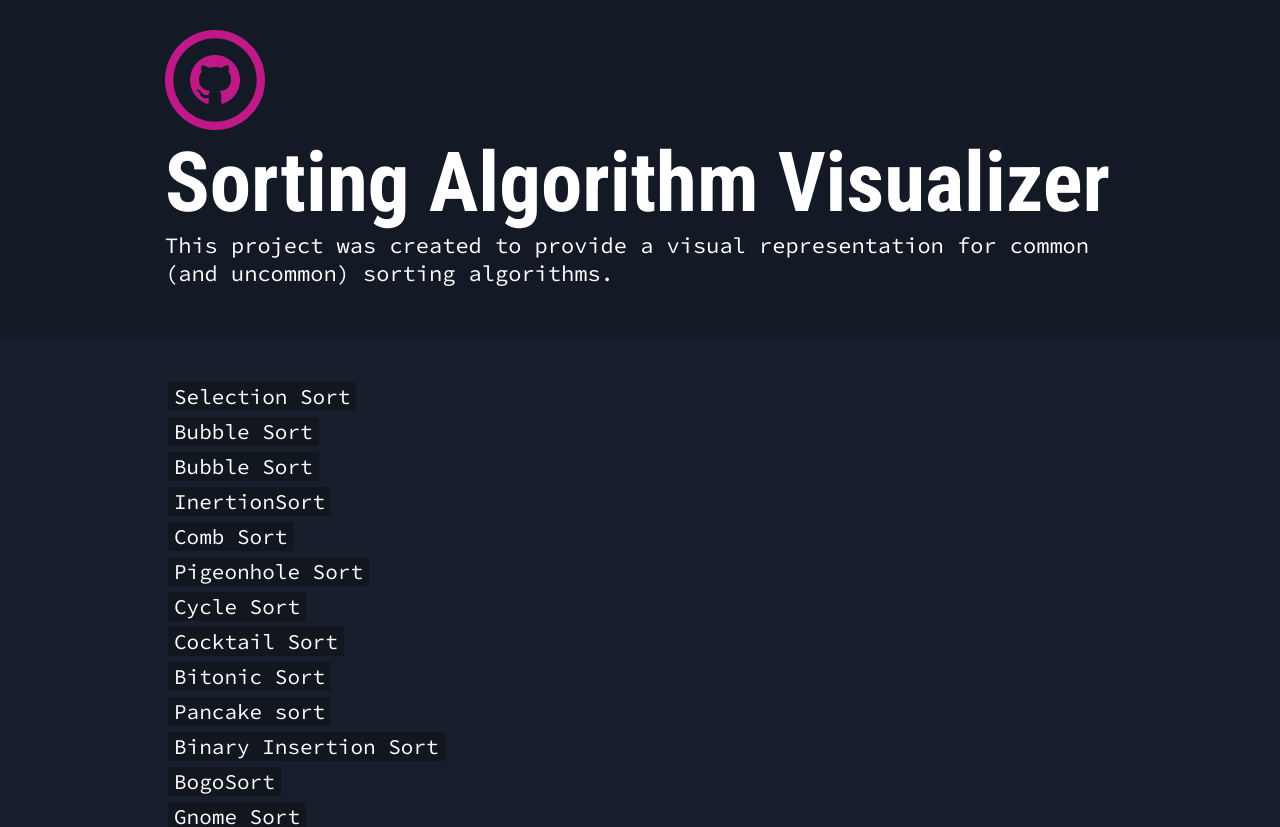
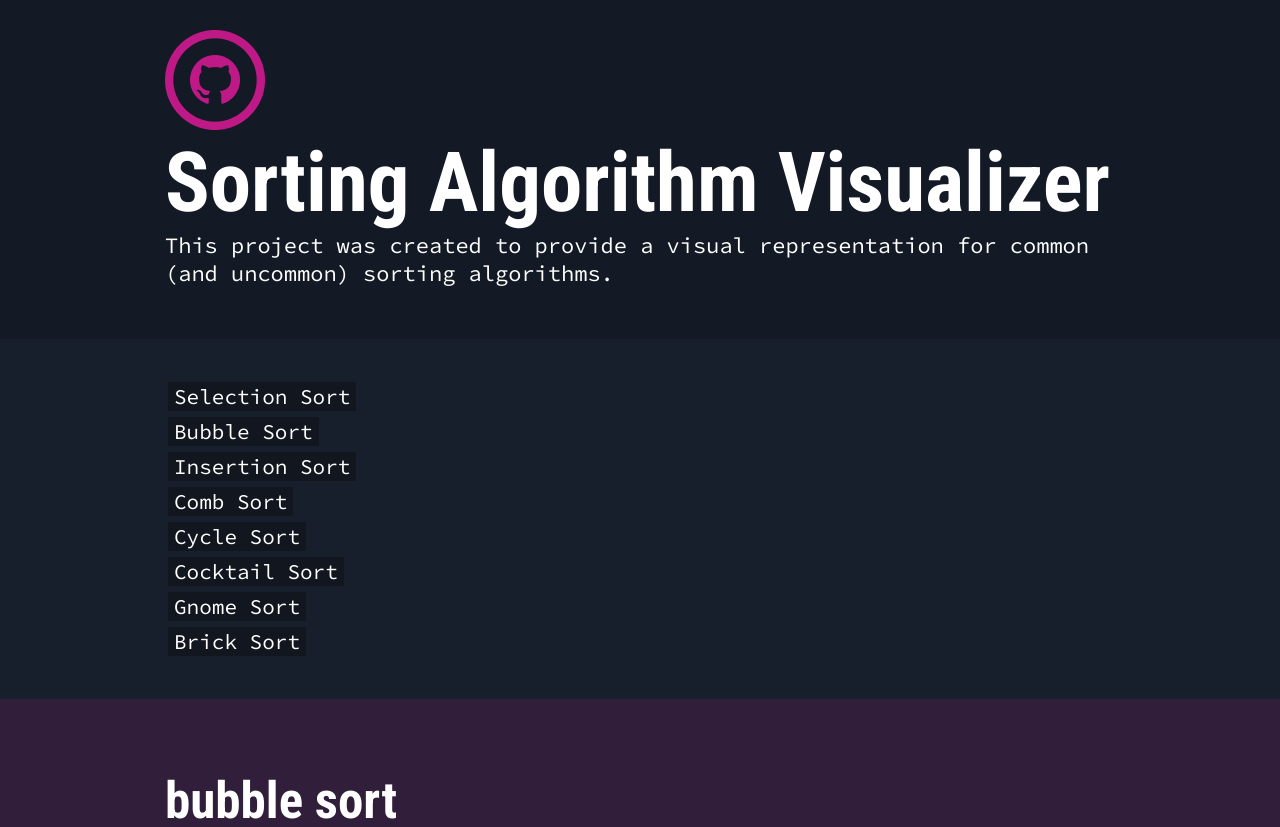
Before and after one commit to MichaelGombos/sorting-algorithm-visualizer, a React (Create React App) app: page / in a window 1280 px wide. Shown: the top 827 px of the page. Built offline with nearby package versions, Linux system fonts and the light colour scheme.

Commit message:
added support for Insertion,comb,Cycle,Cocktail,Gnome, and brick sorts

```diff
--- a/src/App.js
+++ b/src/App.js
@@ -41,24 +41,30 @@ const PrimaryNavigation = ({props}) => {
 
   }
 
-
+  /*TODO
+  recursive bubble
+  comb
+  Pigeonhole
+  Cycle
+  Cocktail
+  bitonic
+  pancake
+  Binary Insertion
+  Bogo
+  Gnome
+  Stooge
+  Brick
+  */
   return(
     <nav id="primary-nav"className="container">
           <ul>
               <li><button onClick={handleAlgoChange(algo.selectionSort)}>Selection Sort</button></li>
               <li><button onClick={handleAlgoChange(algo.bubbleSort)}>  Bubble Sort</button></li>
-              <li><button onClick={handleAlgoChange(algo.recursiveBubbleSort)}>  Bubble Sort</button></li>
-              <li><button onClick={handleAlgoChange(algo.insertionSort)}> InertionSort</button></li>
+              <li><button onClick={handleAlgoChange(algo.insertionSort)}> Insertion Sort</button></li>
               <li><button onClick={handleAlgoChange(algo.combSort)}>Comb Sort</button></li>
-              <li><button onClick={handleAlgoChange(algo.pigeonholeSort)}>Pigeonhole Sort</button></li>
               <li><button onClick={handleAlgoChange(algo.cycleSort)}>Cycle Sort</button></li>
               <li><button onClick={handleAlgoChange(algo.cocktailSort)}>Cocktail Sort</button></li>
-              <li><button onClick={handleAlgoChange(algo.bitonicSort)}>Bitonic Sort</button></li>
-              <li><button onClick={handleAlgoChange(algo.pancakeSort)}>Pancake sort</button></li>
-              <li><button onClick={handleAlgoChange(algo.binaryInsertionSort)}>Binary Insertion Sort</button></li>
-              <li><button onClick={handleAlgoChange(algo.bogoSort)}>BogoSort</button></li>
               <li><button onClick={handleAlgoChange(algo.gnomeSort)}>Gnome Sort</button></li>
-              <li><button onClick={handleAlgoChange(algo.stoogeSort)}>Stooge Sort</button></li>
               <li><button onClick={handleAlgoChange(algo.brickSort)}>Brick Sort</button></li>
           </ul>
       </nav>
--- a/src/alrorithms.js
+++ b/src/alrorithms.js
@@ -106,23 +106,23 @@ const bubbleSort = {
 
 }
 
-const recursiveBubbleSort = {
-    name:"recursive bubble sort",
-    description:`//todo informative description `,
-    codeExample:`//todo informative code example `,
-    stepsFromArray: (ray) =>
-    {
-        //TODO actuall step array calculation
-        return(
-            [
-                {
-                    change:"Starting Index 0. No change detected.",
-                    currentArray: [...ray],
-                }
-             ]
-        )
-    }
-}
+// const recursiveBubbleSort = {
+//     name:"recursive bubble sort",
+//     description:`//todo informative description `,
+//     codeExample:`//todo informative code example `,
+//     stepsFromArray: (ray) =>
+//     {
+//         //TODO actuall step array calculation
+//         return(
+//             [
+//                 {
+//                     change:"Starting Index 0. No change detected.",
+//                     currentArray: [...ray],
+//                 }
+//              ]
+//         )
+//     }
+// }
 
 const insertionSort = {
     name:"insertion sort",
@@ -154,41 +154,41 @@ const insertionSort = {
     }
 }
 
-const shellSort = {
-    name:"shell sort",
-    description:`//todo informative description of the  algorithm`,
-    codeExample:`//todo informative code example for `,
-    stepsFromArray: (ray) =>
-    {
-        //TODO actuall step array calculation
-        return(
-            [
-                {
-                    change:"Starting Index 0. No change detected.",
-                    currentArray: [...ray],
-                }
-             ]
-        )
-    }
-}
+// const shellSort = {
+//     name:"shell sort",
+//     description:`//todo informative description of the  algorithm`,
+//     codeExample:`//todo informative code example for `,
+//     stepsFromArray: (ray) =>
+//     {
+//         //TODO actuall step array calculation
+//         return(
+//             [
+//                 {
+//                     change:"Starting Index 0. No change detected.",
+//                     currentArray: [...ray],
+//                 }
+//              ]
+//         )
+//     }
+// }
 
-const timShort = {
-    name:"tim sort",
-    description:`//todo informative description of the algorithm`,
-    codeExample:`//todo informative code example for`,
-    stepsFromArray: (ray) =>
-    {
-        //TODO actuall step array calculation
-        return(
-            [
-                {
-                    change:"Starting Index 0. No change detected.",
-                    currentArray: [...ray],
-                }
-             ]
-        )
-    }
-}
+// const timShort = {
+//     name:"tim sort",
+//     description:`//todo informative description of the algorithm`,
+//     codeExample:`//todo informative code example for`,
+//     stepsFromArray: (ray) =>
+//     {
+//         //TODO actuall step array calculation
+//         return(
+//             [
+//                 {
+//                     change:"Starting Index 0. No change detected.",
+//                     currentArray: [...ray],
+//                 }
+//              ]
+//         )
+//     }
+// }
 
 const combSort = {
     name:"comb sort",
@@ -196,35 +196,72 @@ const combSort = {
     codeExample:`//todo informative code example for `,
     stepsFromArray: (ray) =>
     {
+    const getNextGap = (gap) =>{
+    // Shrink gap by Shrink factor
+    gap = parseInt((gap*10)/13, 10);
+    if (gap < 1)
+        return 1;
+    return gap;
+    }
         //TODO actuall step array calculation
-        return(
-            [
+    let combStepArray = []
+    let currentRay = [...ray];
+    let n = ray.length;
+
+    // initialize gap
+    let gap = n;
+
+    // Initialize swapped as true to
+    // make sure that loop runs
+    let swapped = true;
+
+    // Keep running while gap is more than
+    // 1 and last iteration caused a swap
+    while (gap != 1 || swapped == true)
     {
-                    change:"Starting Index 0. No change detected.",
-                    currentArray: [...ray],
+        // Find next gap
+        gap = getNextGap(gap);
+
+        // Initialize swapped as false so that we can
+        // check if swap happened or not
+        swapped = false;
+
+        // Compare all elements with current gap
+        for (let i=0; i<n-gap; i++)
+        {
+            if (currentRay[i] > currentRay[i+gap])
+            {
+                // Swap arr[i] and arr[i+gap]
+                let temp = currentRay[i];
+                currentRay[i] = currentRay[i+gap];
+                currentRay[i+gap] = temp;
+                combStepArray.push(logStep("swap",currentRay,i,i+gap));
+                // Set swapped
+                swapped = true;
             }
-             ]
-        )
+        }
+    }
+    return combStepArray;
     }
 }
 
-const pigeonholeSort = {
-    name:"pigeonhole sort",
-    description:`//todo informative description of the algorithm`,
-    codeExample:`//todo informative code example for`,
-    stepsFromArray: (ray) =>
-    {
-        //TODO actuall step array calculation
-        return(
-            [
-                {
-                    change:"Starting Index 0. No change detected.",
-                    currentArray: [...ray],
-                }
-             ]
-        )
-    }
-}
+// const pigeonholeSort = {
+//     name:"pigeonhole sort",
+//     description:`//todo informative description of the algorithm`,
+//     codeExample:`//todo informative code example for`,
+//     stepsFromArray: (ray) =>
+//     {
+//         //TODO actuall step array calculation
+//         return(
+//             [
+//                 {
+//                     change:"Starting Index 0. No change detected.",
+//                     currentArray: [...ray],
+//                 }
+//              ]
+//         )
+//     }
+// }
 
 const cycleSort = {
     name:"cycle sort",
@@ -232,15 +269,74 @@ const cycleSort = {
     codeExample:`//todo informative code example for`,
     stepsFromArray: (ray) =>
     {
-        //TODO actuall step array calculation
-        return(
-            [
+                let cycleStepArray = []
+        let currentRay = [...ray]
+        let n = ray.length;
+        // count number of memory writes
+        let writes = 0;
+
+        // traverse array elements and put it to on
+        // the right place
+        for (let cycle_start = 0; cycle_start <= n - 2; cycle_start++)
         {
-                    change:"Starting Index 0. No change detected.",
-                    currentArray: [...ray],
+
+            // initialize item as starting point
+            let item = currentRay[cycle_start];
+
+            // Find position where we put the item. We basically
+            // count all smaller elements on right side of item.
+            let pos = cycle_start;
+            for (let i = cycle_start + 1; i < n; i++)
+                if (currentRay[i] < item)
+                    pos++;
+
+            // If item is already in correct position
+            if (pos == cycle_start)
+                continue;
+
+            // ignore all duplicate elements
+            while (item == currentRay[pos])
+                pos += 1;
+
+            // put the item to it's right position
+            if (pos != cycle_start)
+            {
+                let temp = item;
+                item = currentRay[pos];
+                currentRay[pos] = temp;
+                writes++;
+
+                cycleStepArray.push(logStep("write",currentRay,pos,"N/A"));
             }
-             ]
-        )
+
+            // Rotate rest of the cycle
+            while (pos != cycle_start)
+            {
+                pos = cycle_start;
+
+                // Find position where we put the element
+                for (let i = cycle_start + 1; i < n; i++)
+                    if (currentRay[i] < item)
+                        pos += 1;
+
+                // ignore all duplicate elements
+                while (item == currentRay[pos])
+                    pos += 1;
+
+                // put the item to it's right position
+                if (item != currentRay[pos]) {
+                    let temp = item;
+                    item = currentRay[pos];
+                    currentRay[pos] = temp;
+                    console.log("item , temp",item,temp)
+                    console.log("currentRay",currentRay)
+                    writes++;
+                    //this is a write
+                    cycleStepArray.push(logStep("write",currentRay,pos,"N/A"));
+                }
+            }
+        }
+        return cycleStepArray;
     }
 }
 
@@ -250,89 +346,135 @@ const cocktailSort = {
     codeExample:`//todo informative code example for`,
     stepsFromArray: (ray) =>
     {
-        //TODO actuall step array calculation
-        return(
-            [
-                {
-                    change:"Starting Index 0. No change detected.",
-                    currentArray: [...ray],
-                }
-             ]
-        )
+        let cocktailStepArray = []
+        let currentRay = [...ray]
+        let swapped = true;
+        let start = 0;
+        let end = ray.length;
+
+        while (swapped == true) {
+
+            // reset the swapped flag on entering the
+            // loop, because it might be true from a
+            // previous iteration.
+            swapped = false;
+
+            // loop from bottom to top same as
+            // the bubble sort
+            for (let i = start; i < end - 1; ++i) {
+                if (currentRay[i] > currentRay[i + 1]) {
+                    let temp = currentRay[i];
+                    currentRay[i] = currentRay[i + 1];
+                    currentRay[i + 1] = temp;
+                    swapped = true;
+                    cocktailStepArray.push(logStep("swap",currentRay,i,i+1));
                 }
             }
 
-const bitonicSort = {
-    name:"bitonic sort",
-    description:`//todo informative description of the algorithm`,
-    codeExample:`//todo informative code example for`,
-    stepsFromArray: (ray) =>
-    {
-        //TODO actuall step array calculation
-        return(
-            [
-                {
-                    change:"Starting Index 0. No change detected.",
-                    currentArray: [...ray],
-                }
-             ]
-        )
+            // if nothing moved, then array is sorted.
+            if (swapped == false)
+                break;
+
+            // otherwise, reset the swapped flag so that it
+            // can be used in the next stage
+            swapped = false;
+
+            // move the end point back by one, because
+            // item at the end is in its rightful spot
+            end = end - 1;
+
+            // from top to bottom, doing the
+            // same comparison as in the previous stage
+            for (let i = end - 1; i >= start; i--) {
+                if (currentRay[i] > currentRay[i + 1]) {
+                    let temp = currentRay[i];
+                    currentRay[i] = currentRay[i + 1];
+                    currentRay[i + 1] = temp;
+                    swapped = true;
+                    cocktailStepArray.push(logStep("swap",currentRay,i,i+1));
                 }
             }
 
-const pancakeSort = {
-    name:"pancake sort",
-    description:`//todo informative description of the algorithm`,
-    codeExample:`//todo informative code example for`,
-    stepsFromArray: (ray) =>
-    {
-        //TODO actuall step array calculation
-        return(
-            [
-                {
-                    change:"Starting Index 0. No change detected.",
-                    currentArray: [...ray],
+            // increase the starting point, because
+            // the last stage would have moved the next
+            // smallest number to its rightful spot.
+            start = start + 1;
         }
-             ]
-        )
+        return cocktailStepArray;
     }
 }
 
-const binaryInsertionSort = {
-    name:"binary insertion sort",
-    description:`//todo informative description of the algorithm`,
-    codeExample:`//todo informative code example for`,
-    stepsFromArray: (ray) =>
-    {
-        //TODO actuall step array calculation
-        return(
-            [
-                {
-                    change:"Starting Index 0. No change detected.",
-                    currentArray: [...ray],
-                }
-             ]
-        )
-    }
-}
+// const bitonicSort = {
+//     name:"bitonic sort",
+//     description:`//todo informative description of the algorithm`,
+//     codeExample:`//todo informative code example for`,
+//     stepsFromArray: (ray) =>
+//     {
+//         //TODO actuall step array calculation
+//         return(
+//             [
+//                 {
+//                     change:"Starting Index 0. No change detected.",
+//                     currentArray: [...ray],
+//                 }
+//              ]
+//         )
+//     }
+// }
 
-const bogoSort = {
-    name:"bogo sort",
-    description:`//todo informative description of the algorithm`,
-    codeExample:`//todo informative code example for`,
-    stepsFromArray: (ray) =>
-    {
-        //TODO actuall step array calculation
-        return(
-            [
-                {
-                    change:"Starting Index 0. No change detected.",
-                    currentArray: [...ray],
-                }
-             ]
-        )
-    }
-}
+// const pancakeSort = {
+//     name:"pancake sort",
+//     description:`//todo informative description of the algorithm`,
+//     codeExample:`//todo informative code example for`,
+//     stepsFromArray: (ray) =>
+//     {
+//         //TODO actuall step array calculation
+//         return(
+//             [
+//                 {
+//                     change:"Starting Index 0. No change detected.",
+//                     currentArray: [...ray],
+//                 }
+//              ]
+//         )
+//     }
+// }
+
+// const binaryInsertionSort = {
+//     name:"binary insertion sort",
+//     description:`//todo informative description of the algorithm`,
+//     codeExample:`//todo informative code example for`,
+//     stepsFromArray: (ray) =>
+//     {
+//         //TODO actuall step array calculation
+//         return(
+//             [
+//                 {
+//                     change:"Starting Index 0. No change detected.",
+//                     currentArray: [...ray],
+//                 }
+//              ]
+//         )
+//     }
+// }
+
+// const bogoSort = {
+//     name:"bogo sort",
+//     description:`//todo informative description of the algorithm`,
+//     codeExample:`//todo informative code example for`,
+//     stepsFromArray: (ray) =>
+//     {
+//         //TODO actuall step array calculation
+//         return(
+//             [
+//                 {
+//                     change:"Starting Index 0. No change detected.",
+//                     currentArray: [...ray],
+//                 }
+//              ]
+//         )
+//     }
+// }
 
 const gnomeSort = {
     name:"gnome sort",
@@ -340,35 +482,47 @@ const gnomeSort = {
     codeExample:`//todo informative code example for `,
     stepsFromArray: (ray) =>
     {
-        //TODO actuall step array calculation
-        return(
-            [
-                {
-                    change:"Starting Index 0. No change detected.",
-                    currentArray: [...ray],
+        let gnomeStepArray = [];
+        let currentRay = [...ray]
+        let index = 0;
+        let n = ray.length;
+
+        while (index < n) {
+            if (index == 0)
+                index++;
+            if (currentRay[index] >= currentRay[index - 1])
+                index++;
+            else {
+                let temp = 0;
+                temp = currentRay[index];
+                currentRay[index] = currentRay[index - 1];
+                currentRay[index - 1] = temp;
+                index--;
+                gnomeStepArray.push(logStep("swap",currentRay,index,index-1));
+
             }
-             ]
-        )
+        }
+        return gnomeStepArray;
     }
 }
 
-const stoogeSort = {
-    name:"stooge sort",
-    description:`//todo informative description of the  algorithm`,
-    codeExample:`//todo informative code example for `,
-    stepsFromArray: (ray) =>
-    {
-        //TODO actuall step array calculation
-        return(
-            [
-                {
-                    change:"Starting Index 0. No change detected.",
-                    currentArray: [...ray],
-                }
-             ]
-        )
-    }
-}
+// const stoogeSort = {
+//     name:"stooge sort",
+//     description:`//todo informative description of the  algorithm`,
+//     codeExample:`//todo informative code example for `,
+//     stepsFromArray: (ray) =>
+//     {
+//         //TODO actuall step array calculation
+//         return(
+//             [
+//                 {
+//                     change:"Starting Index 0. No change detected.",
+//                     currentArray: [...ray],
+//                 }
+//              ]
+//         )
+//     }
+// }
 
 const brickSort = {
     name:"brick sort",
@@ -376,15 +530,43 @@ const brickSort = {
     codeExample:`//todo informative code example for `,
     stepsFromArray: (ray) =>
     {
-        //TODO actuall step array calculation
-        return(
-            [
+        let oddEvenStepArray = [];
+        let currentRay = [...ray]
+        let n = ray.length;
+        let isSorted = false;
+        while (!isSorted)
         {
-                    change:"Starting Index 0. No change detected.",
-                    currentArray: [...ray],
+            isSorted = true;
+            let temp =0;
+
+            for (let i=1; i<=n-2; i=i+2)
+            {
+                if (currentRay[i] > currentRay[i+1])
+                {
+                    temp = currentRay[i];
+                    currentRay[i] = currentRay[i+1];
+                    currentRay[i+1] = temp;
+                    oddEvenStepArray.push(logStep("swap",currentRay,i,i+1));
+
+                    isSorted = false;
                 }
-             ]
-        )
+            }
+
+            for (let i=0; i<=n-2; i=i+2)
+            {
+                if (currentRay[i] > currentRay[i+1])
+                {
+                    temp = currentRay[i];
+                    currentRay[i] = currentRay[i+1];
+                    currentRay[i+1] = temp;
+                    isSorted = false;
+
+                    oddEvenStepArray.push(logStep("swap",currentRay,i,i+1));
+                }
+            }
+        }
+
+        return oddEvenStepArray;
     }
 }
 
@@ -393,19 +575,10 @@ const brickSort = {
 export {
     selectionSort,
     bubbleSort,
-    recursiveBubbleSort,
     insertionSort,
-    shellSort,
-    timShort,
     combSort,
-    pigeonholeSort,
     cycleSort,
     cocktailSort,
-    bitonicSort,
-    pancakeSort,
-    binaryInsertionSort,
-    bogoSort,
     gnomeSort,
-    stoogeSort,
     brickSort
 };
```
Lines whose indentation alone changed are shown as unchanged.
